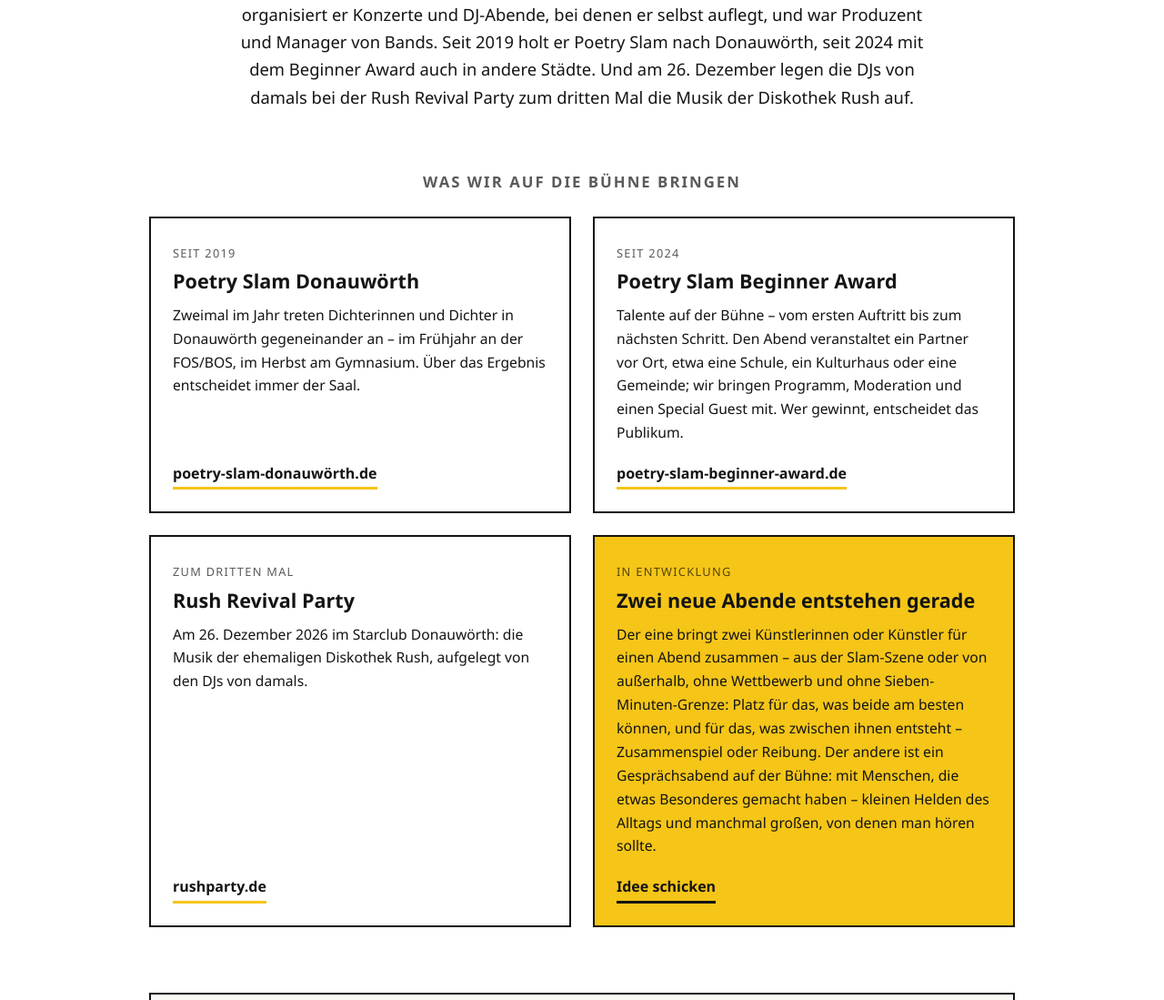
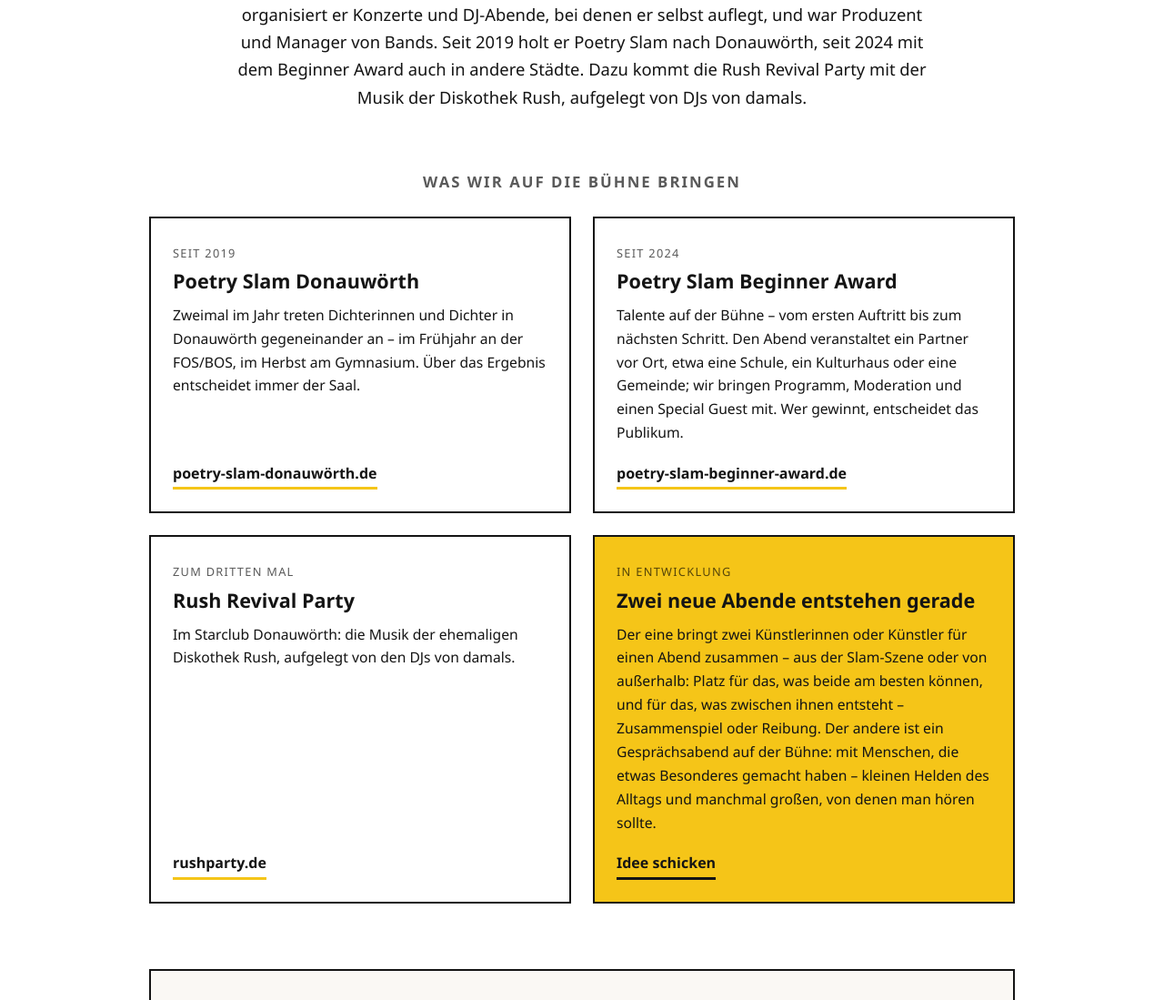
Before and after one commit to klausrattenbacher/rats-on-tour.de, a plain HTML site: page index.html in a window 1280 px wide. Shown: the part 541-1640 px from the top of the page at 91% size. Drawn offline with Linux system fonts and the light colour scheme.

Commit message:
Termine raus, neue Formate ohne Slam-Abgrenzung, Datenschutz berichtigt (26.11.2026)

```diff
--- a/index.html
+++ b/index.html
@@ -251,9 +251,9 @@
         <strong>Rats on Tour</strong> ist die Event-Agentur von Klaus Rattenbacher in
         Donauwörth. Seit 1986 organisiert er Konzerte und DJ-Abende, bei denen er selbst
         auflegt, und war Produzent und Manager von Bands. Seit 2019 holt er Poetry Slam nach
-        Donauwörth, seit 2024 mit dem Beginner Award auch in andere Städte. Und am
-        26. Dezember legen die DJs von damals bei der Rush Revival Party zum dritten Mal die
-        Musik der Diskothek Rush auf.
+        Donauwörth, seit 2024 mit dem Beginner Award auch in andere Städte. Dazu
+        kommt die Rush Revival Party mit der Musik der Diskothek Rush, aufgelegt von DJs von
+        damals.
     </p>
 
     <h2>Was wir auf die Bühne bringen</h2>
@@ -287,7 +287,7 @@
             <span class="seit">zum dritten Mal</span>
             <h3>Rush Revival Party</h3>
             <p>
-                Am 26. Dezember 2026 im Starclub Donauwörth: die Musik der ehemaligen Diskothek
+                Im Starclub Donauwörth: die Musik der ehemaligen Diskothek
                 Rush, aufgelegt von den DJs von damals.
             </p>
             <span class="zur-seite">rushparty.de</span>
@@ -298,7 +298,7 @@
             <h3>Zwei neue Abende entstehen gerade</h3>
             <p>
                 Der eine bringt zwei Künstlerinnen oder Künstler für einen Abend zusammen – aus
-                der Slam-Szene oder von außerhalb, ohne Wettbewerb und ohne Sieben-Minuten-Grenze:
+                der Slam-Szene oder von außerhalb:
                 Platz für das, was beide am besten können, und für das, was zwischen ihnen
                 entsteht – Zusammenspiel oder Reibung. Der andere ist ein Gesprächsabend auf der
                 Bühne: mit Menschen, die etwas Besonderes gemacht haben – kleinen Helden des
@@ -426,15 +426,15 @@
 
         <h3>Kontaktaufnahme</h3>
         <p>
-            Wenn Sie uns per E-Mail oder Telefon schreiben, verwenden wir Ihre Angaben
+            Wenn Sie uns eine E-Mail schreiben oder anrufen, verwenden wir Ihre Angaben
             ausschließlich zur Beantwortung Ihrer Anfrage (Art. 6 Abs. 1 lit. b bzw. lit. f DSGVO)
             und bewahren sie nur so lange auf, wie es dafür nötig ist.
         </p>
 
         <h3>Verlinkte Seiten</h3>
         <p>
-            Für die Inhalte und den Datenschutz der verlinkten Veranstaltungsseiten und der
-            Facebook-Seite sind deren Anbieter verantwortlich.
+            Für die Inhalte und den Datenschutz der verlinkten Veranstaltungsseiten sowie der
+            Facebook-Seiten und Instagram-Konten sind deren Anbieter verantwortlich.
         </p>
 
         <h3>Ihre Rechte</h3>
```
